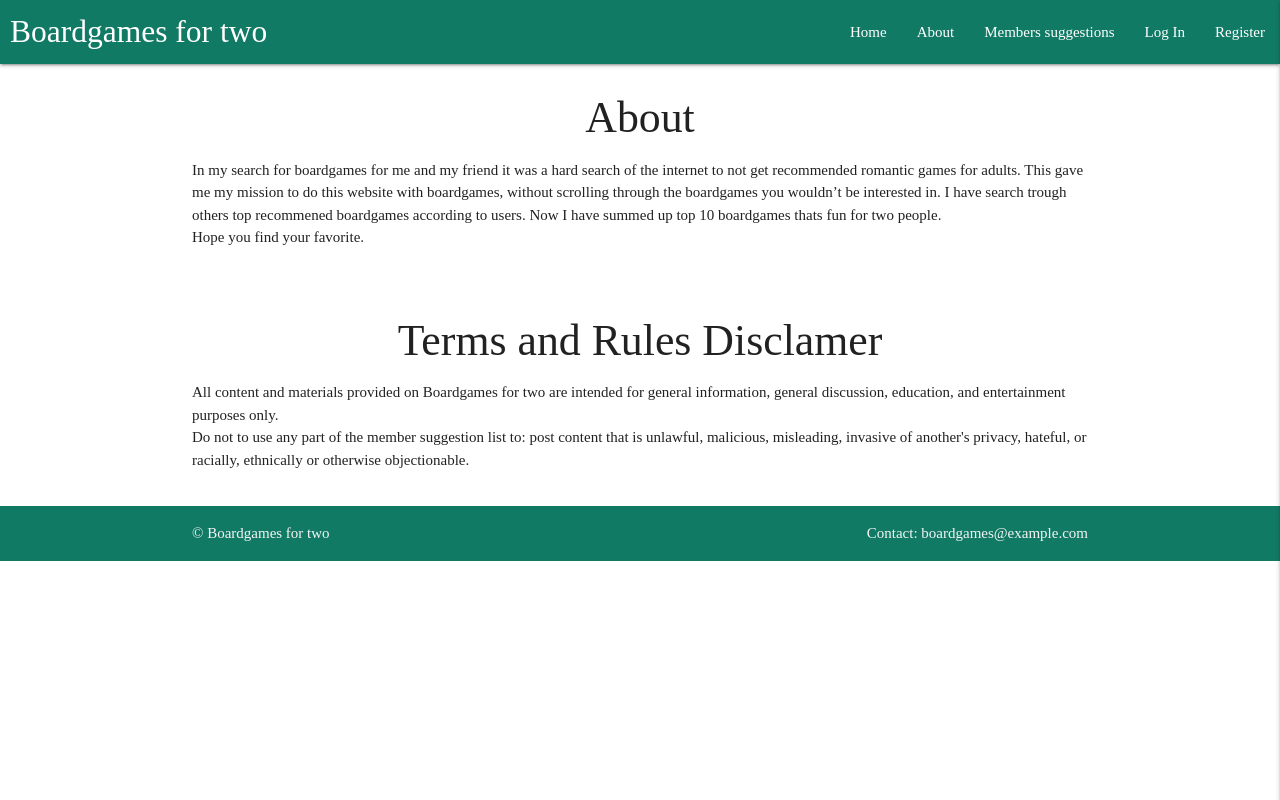
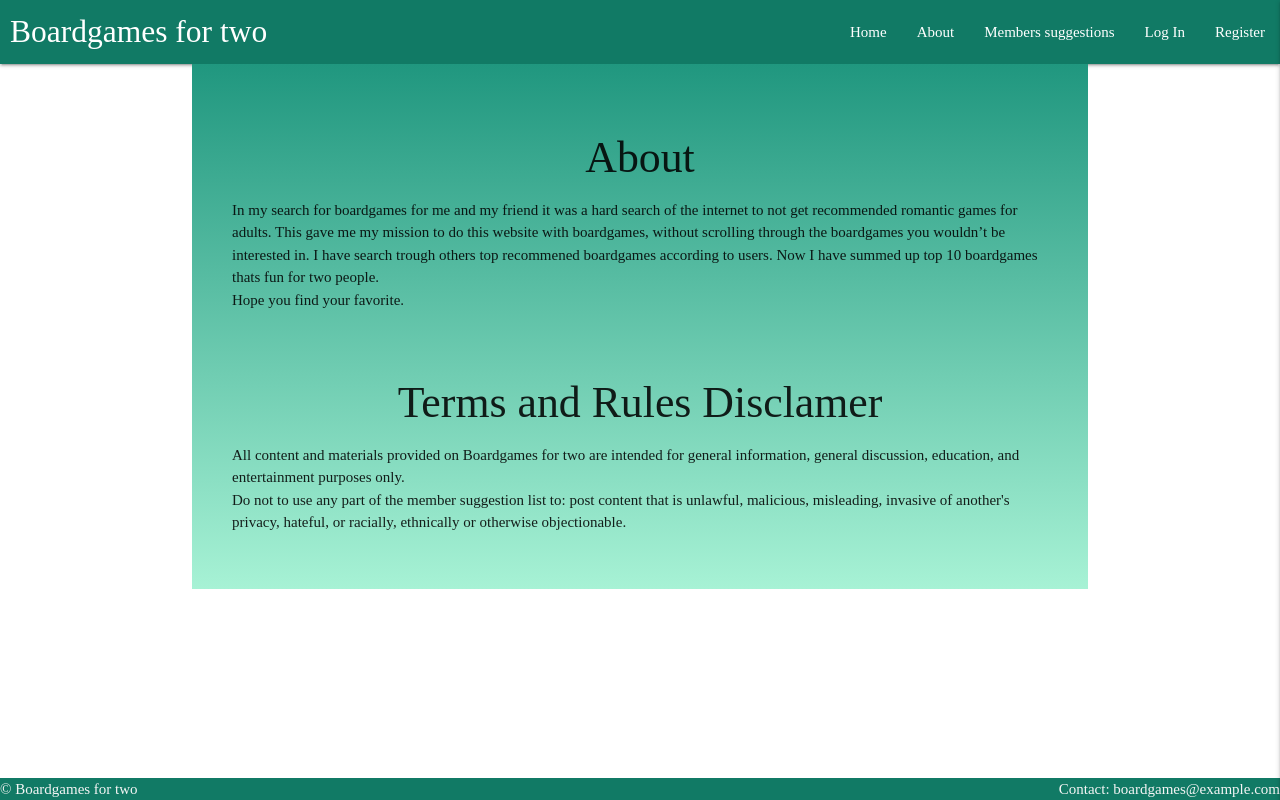
Before and after one commit to Code-Institute-Submissions/Tess2019-myReviewSite, a Flask app: page /about in a window 1280 px wide. Run offline with Flask 2, Linux system fonts and the light colour scheme; some libraries are stand-ins or nearby versions.

Commit message:
changed footer to fixed and add color to about page

```diff
--- a/app.py
+++ b/app.py
@@ -54,7 +54,7 @@ def register():
 
         # put the new user into 'session' cookie
         session["user"] = request.form.get("username").lower()
-        flash("Register successful!")
+        flash("Register successful! Now you can add your game!")
         return redirect(url_for("profile", username=session["user"]))
     return render_template("register.html")
     # after page reload the new user register in mongodb
--- a/static/css/style.css
+++ b/static/css/style.css
@@ -1,5 +1,9 @@
 html{
     font-family: 'Merriweather', serif;
+}
+body{
+ position: relative;
+ min-height: 100vh;
 }
 
 /*---------------Navbar------------------------------*/
@@ -19,7 +23,6 @@ nav .brand-logo {
 flashes h4 {
     line-height: 2;
 }
-
 
 /*--------------Search action--------------------------*/
 .search text-shadow{
@@ -88,13 +91,23 @@ flashes h4 {
     padding:80px;
 }
 
-/* ------fixed footer modified from w3schools------*/
+.row-about{
+    background: #20977F;
+    background: -webkit-linear-gradient(top, #20977F, #A7F2D5);
+    background: -moz-linear-gradient(top, #20977F, #A7F2D5);
+    background: linear-gradient(to bottom, #20977F, #A7F2D5);
+    padding:40px;
+}
+.endtext-boardgame{
+    padding:40px;
+}
+
+/* ------fixed footer form ------*/
 .footer{
-  display: flex;
-  left:0;
-  padding-bottom: 16px;
-  padding-top: 16px;
+  position: absolute;
+  bottom:0;
   width: 100%;
+  height: 2,5rem;
   background-color: #117A65;
   color:white;
 }
--- a/templates/about.html
+++ b/templates/about.html
@@ -2,7 +2,7 @@
 {% extends "base.html" %}
 {% block content %}
 
-    <div class="row">
+    <div class="row-about">
         <h3 class="center-align">About</h3>
         <p>In my search for boardgames for me and my friend it was a hard search of the internet to not get recommended romantic games for adults.
             This gave me my mission to do this website with boardgames, without scrolling through the boardgames you wouldn’t be interested in.
--- a/templates/base.html
+++ b/templates/base.html
@@ -76,7 +76,7 @@
 
     <footer>
     <div class="footer">
-            <div class="container">
+            <div class="container-footer">
             <div class="grey-text text-lighten-4 left">© Boardgames for two</div>
             <!----feature left to add a link to mail-->
             <a class="grey-text text-lighten-4 right">Contact: boardgames@example.com</a>
--- a/templates/boardgames.html
+++ b/templates/boardgames.html
@@ -55,6 +55,8 @@
         {% else %}
                 <h3 class="red-text text-darken-4 center-align">Sorry, not found</h3>
         {% endif %}
-        <p class="center-align">Want more game tips?<br>Click on the Members suggestions in the top!</p>
+        <div class="endtext-boardgame">
+        <p class="center-align"><b>Want more game tips? Click on the Members suggestions in the top!</b></p>
+        </div>
 
 {% endblock %}
```
